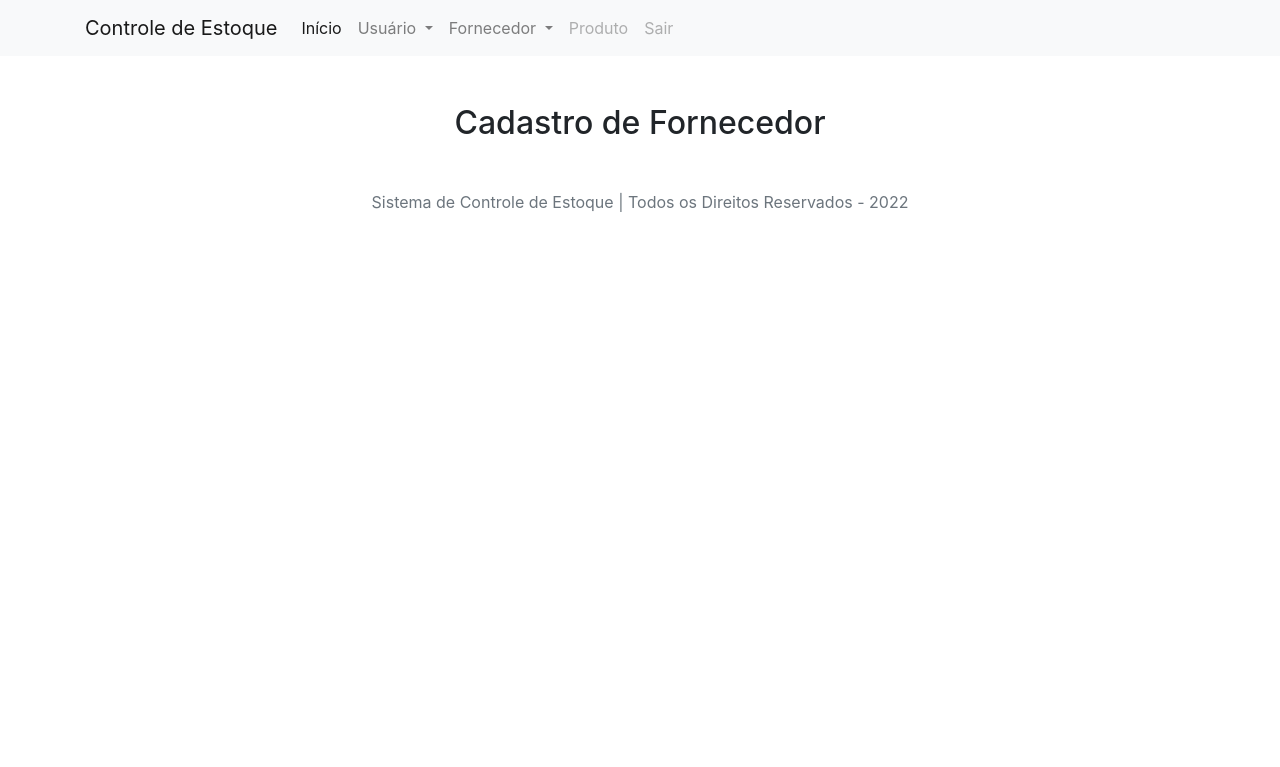
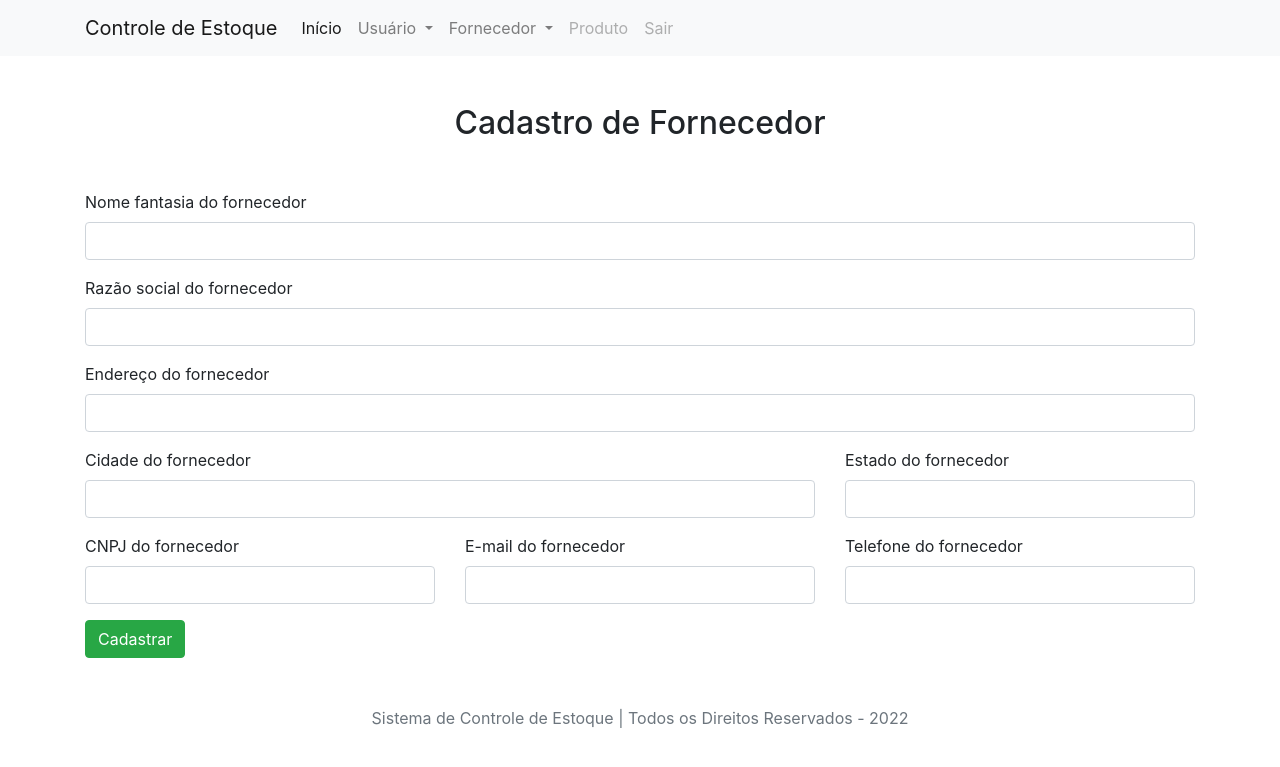
Before and after one commit to paulowolfgang/controle-estoque-web, a PHP site: page /supplier/register in a window 1280 px wide. Shown: the top 767 px of the page. Run offline with PHP 8.4, Linux system fonts and the light colour scheme; classes that the project's autoload settings leave out are loaded by file name; some libraries are stand-ins or nearby versions.

Commit message:
Tela de cadastro de fornecedor

```diff
--- a/App/Views/supplier/register.php
+++ b/App/Views/supplier/register.php
@@ -7,6 +7,54 @@
                </h2>
           </div>
      </center>
+
      <!-- ### Início do formulário de cadastro -->
-
+     <div class="mb-5">
+          <form action="http://<?php echo APP_HOST; ?>/supplier/save" method="post">
+               <div class="row">
+                    <div class="col-sm-12 form-group">
+                         <label> Nome fantasia do fornecedor </label>
+                         <input type="text" class="form-control" name="nameSupplier">
+                    </div>
+               </div>
+               <div class="row">
+                    <div class="col-sm-12 form-group">
+                         <label> Razão social do fornecedor </label>
+                         <input type="text" class="form-control" name="socialSupplier">
+                    </div>
+               </div>
+               <div class="row">
+                    <div class="col-sm-12 form-group">
+                         <label> Endereço do fornecedor </label>
+                         <input type="text" class="form-control" name="adressSupplier">
+                    </div>
+               </div>
+               <div class="row">
+                    <div class="col-sm-12 col-md-6 col-lg-8 form-group">
+                         <label> Cidade do fornecedor </label>
+                         <input type="text" class="form-control" name="citySupplier">
+                    </div>
+                    <div class="col-sm-12 col-md-6 col-lg-4 form-group">
+                         <label> Estado do fornecedor </label>
+                         <input type="email" class="form-control" name="stateSupplier">
+                    </div>
+               </div>
+               <div class="row">
+                    <div class="col-sm-12 col-md-6 col-lg-4 form-group">
+                         <label> CNPJ do fornecedor </label>
+                         <input type="text" class="form-control" name="cnpjSupplier">
+                    </div>
+                    <div class="col-sm-12 col-md-6 col-lg-4 form-group">
+                         <label> E-mail do fornecedor </label>
+                         <input type="email" class="form-control" name="emailSupplier">
+                    </div>
+                    <div class="col-sm-12 col-md-6 col-lg-4 form-group">
+                         <label> Telefone do fornecedor </label>
+                         <input type="email" class="form-control" name="phoneSupplier">
+                    </div>
+               </div>
+               <button type="submit" class="btn btn-success">Cadastrar</button>
+          </form>
+     </div>
+     <!-- ### Fim do formulário de cadastro -->
 </div>
--- a/App/Views/user/register.php
+++ b/App/Views/user/register.php
@@ -7,6 +7,7 @@
                </h2>
           </div>
      </center>
+
      <!-- ### Início do formulário de cadastro -->
      <div class="mb-5">
           <form action="http://<?php echo APP_HOST; ?>/user/save" method="post">
@@ -47,4 +48,5 @@
                <button type="submit" class="btn btn-success">Cadastrar</button>
           </form>
      </div>
+     <!-- ### Fim do formulário de cadastro -->
 </div>
```
